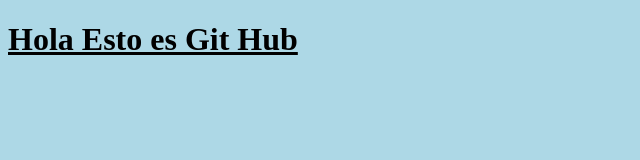
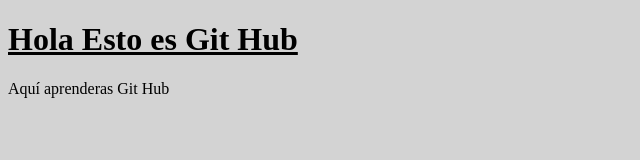
Before and after one commit to sebaslava/Proyecto, a plain HTML site: page index.html in a window 1280 px wide. Shown: the whole page, without its empty margins (0-640 px from the left). Drawn offline with Linux system fonts and the light colour scheme.

```diff
--- a/css/style.css
+++ b/css/style.css
@@ -1,6 +1,6 @@
 body
 {
-    background-color: lightblue;
+    background-color: lightgray;
 }
 
 h1
--- a/index.html
+++ b/index.html
@@ -9,5 +9,8 @@
 </head>
 <body>
     <h1>Hola Esto es Git Hub</h1>
+    <main>
+        <p>Aquí aprenderas Git Hub</p>
+    </main>
 </body>
 </html>
```
